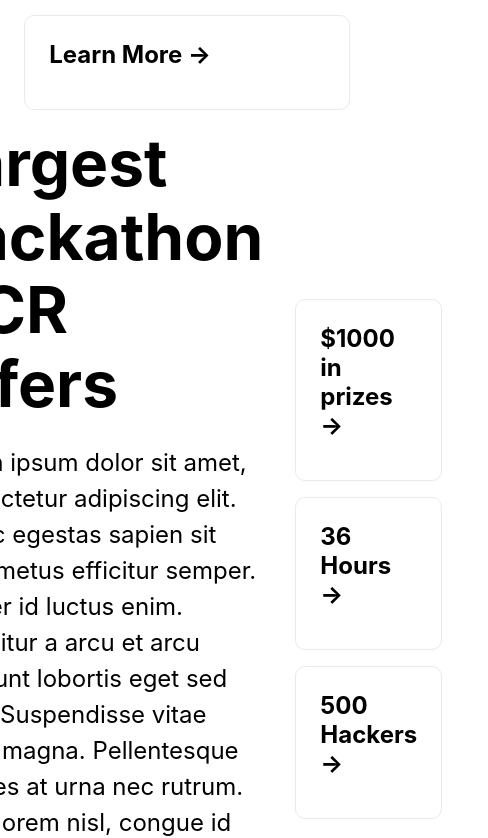
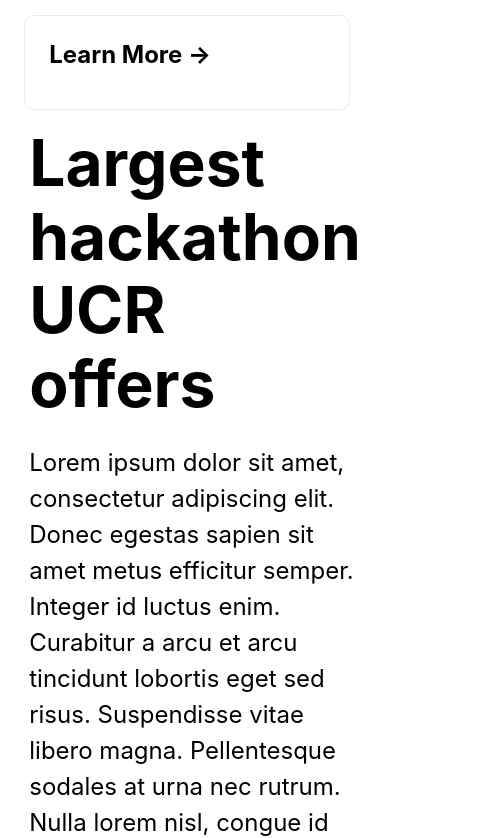
Before and after one commit to citrushack/Citrushack2021, a Next.js app: page / in a window 390 px wide. Shown: the part 831-1669 px from the top of the page, 488 px wide, since content can reach past the window. Built offline with nearby package versions, Linux system fonts and the light colour scheme.

Commit message:
Fixed mobile styling for intro section

```diff
--- a/styles/Intro.module.css
+++ b/styles/Intro.module.css
@@ -21,3 +21,18 @@
   .infocard{
     padding: 1.5rem;
   }
+
+  @media (max-width: 1068px) {
+    .introduction{
+      flex-direction: column;
+      align-items: unset;
+    }
+    .grid {
+      min-width: 100%;
+      flex-direction: column;
+    }
+    .infogrid
+    {
+      margin-left: 0;
+    }
+  }
--- a/styles/globals.css
+++ b/styles/globals.css
@@ -19,6 +19,8 @@ a {
 [data-whatinput="touch"] :focus {
   outline: none;
 }
+
+/*react-scroll classes applied to navbar*/
 .active {
   border-bottom: 3px solid black !important;
 }
```
